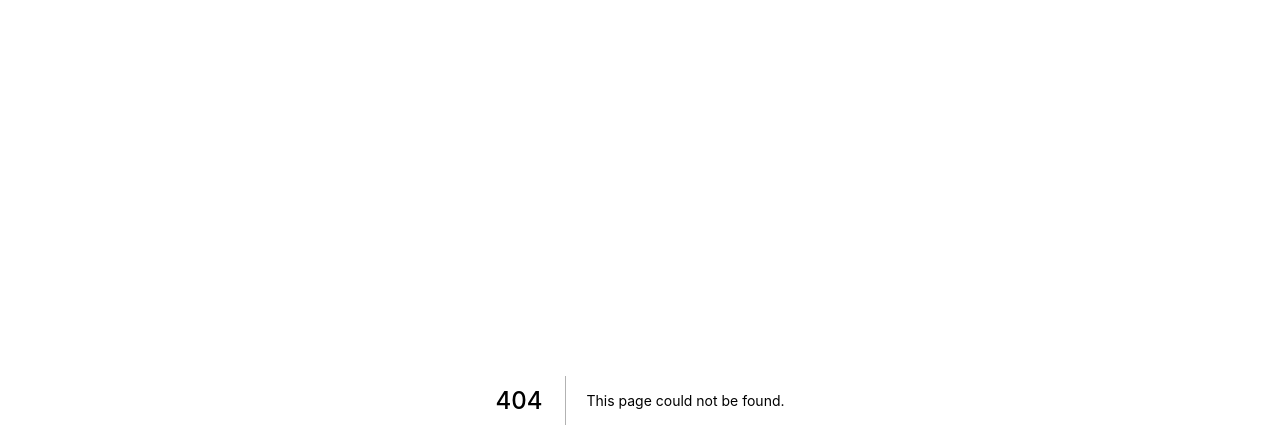
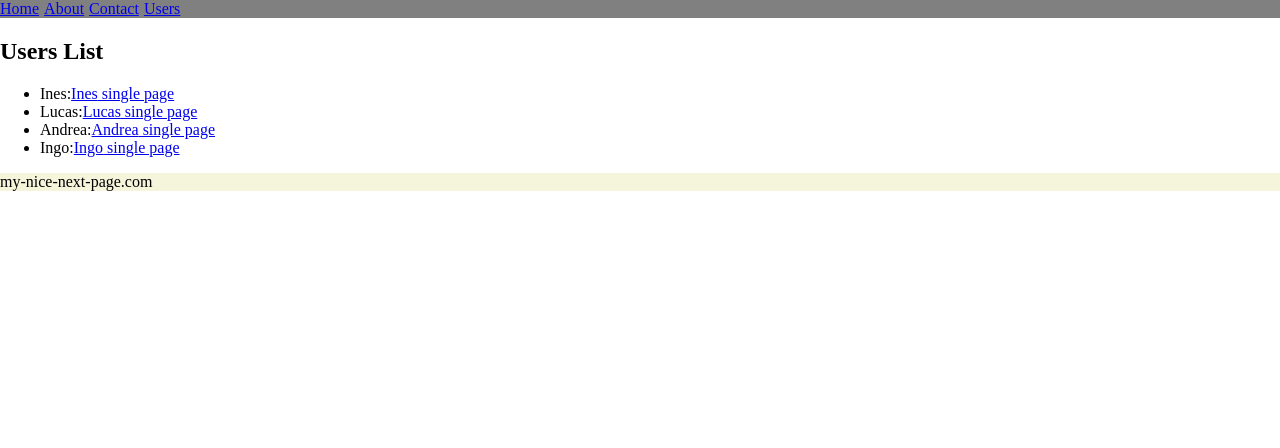
Before and after one commit to upleveled/next-js-example-sep-2021, a Next.js app: page /users in a window 1280 px wide. Before the commit this address had no page. Shown: the top 448 px of the page. Built offline with nearby package versions, Linux system fonts and the light colour scheme.

Commit message:
Add get serverside props to the project

```diff
--- a/components/Header.js
+++ b/components/Header.js
@@ -21,6 +21,9 @@ export default function Header() {
         <Link href="/contact">
           <a>Contact</a>
         </Link>
+        <Link href="/users">
+          <a>Users</a>
+        </Link>
       </nav>
     </header>
   );
--- /dev/null
+++ b/pages/users/index.js
@@ -0,0 +1,37 @@
+import Head from 'next/head';
+import Link from 'next/link';
+import Layout from '../../components/Layout';
+
+export default function Users(props) {
+  return (
+    <Layout>
+      <Head>
+        <title>users</title>
+      </Head>
+      <h2>Users List</h2>
+      <ul>
+        {props.users.map((user) => {
+          return (
+            <li key={`user-li-${user.id}`}>
+              {user.name}:
+              <Link href={`/users/${user.id}`}>
+                <a>{user.name} single page</a>
+              </Link>
+            </li>
+          );
+        })}
+      </ul>
+    </Layout>
+  );
+}
+
+export async function getServerSideProps() {
+  const { users } = await import('../../util/database');
+
+  console.log(users);
+  return {
+    props: {
+      users,
+    },
+  };
+}
--- /dev/null
+++ b/util/database.js
@@ -0,0 +1,8 @@
+// THIS FILE IS node.js WORKING
+
+export const users = [
+  { id: '4', name: 'Ines', favoriteColor: 'yellow' },
+  { id: '5', name: 'Lucas', favoriteColor: 'blue' },
+  { id: '6', name: 'Andrea', favoriteColor: 'purple' },
+  { id: '7', name: 'Ingo', favoriteColor: 'black' },
+];
```
Also changed, not shown: pages/users/[userId].js (added, +42 -0 lines), pages/users/karl.js (added, +13 -0 lines).
